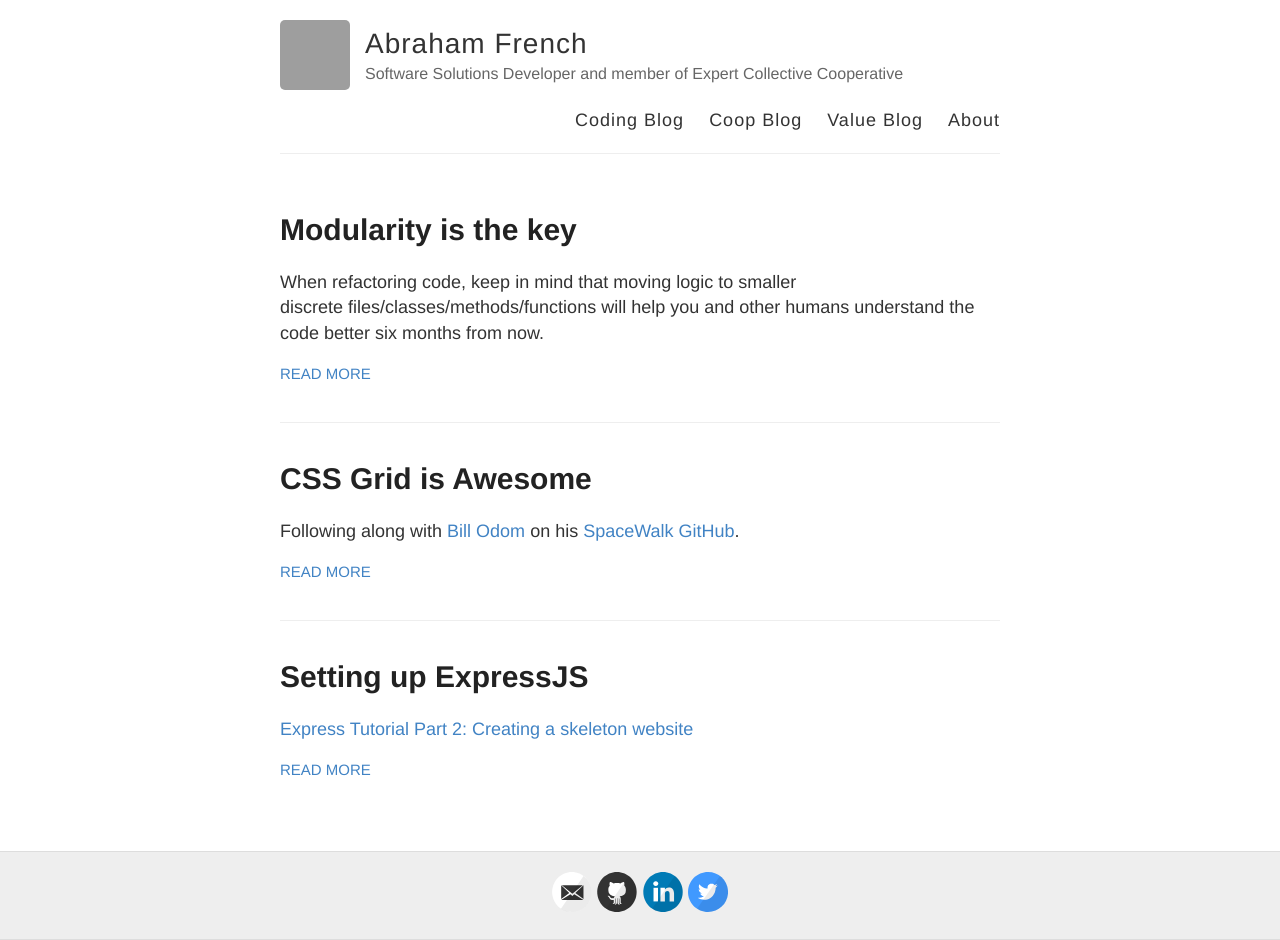
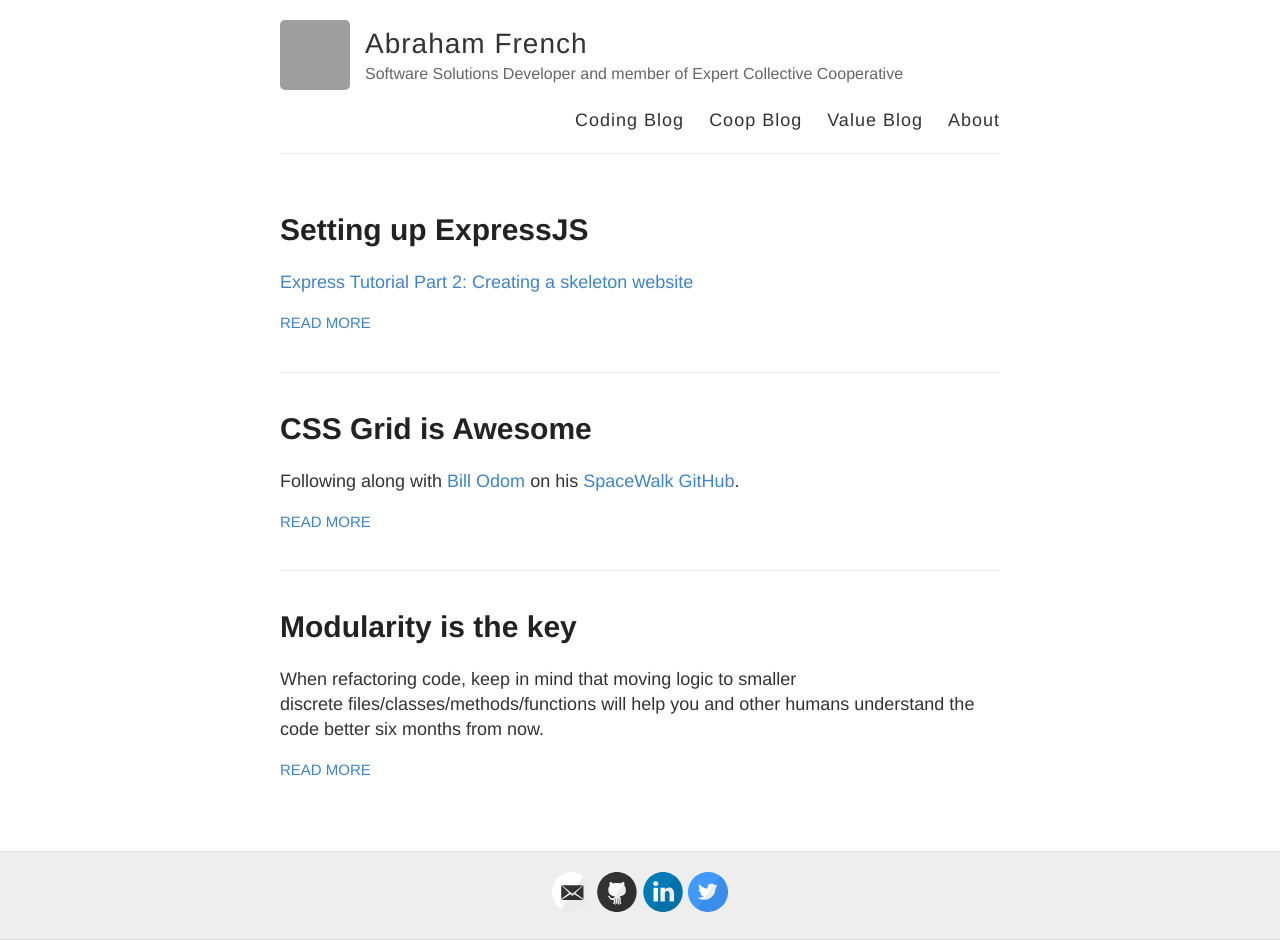
Before and after one commit to AbrahamFr/abrahamfr.github.io, a Jekyll site: the page built from coding.html, in a window 1280 px wide. Built offline with Jekyll 4.4.1, drawn with Linux system fonts in a browser that asks for light colours; grey boxes are pictures that could not be loaded.

Commit message:
reversed order coding posts

```diff
--- a/coding.html
+++ b/coding.html
@@ -3,7 +3,7 @@ layout: default
 ---
 
 <div class="posts">
-  {% for post in site.coding %}
+  {% for post in site.coding reversed %}
     <article class="post">
 
       <h1><a href="{{ site.baseurl }}{{ post.url }}">{{ post.title }}</a></h1>
```
